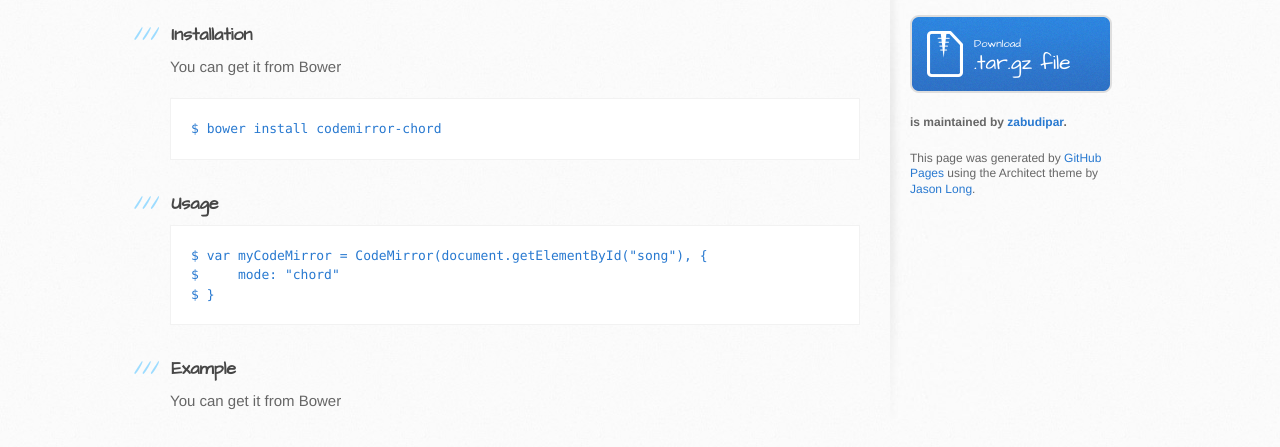
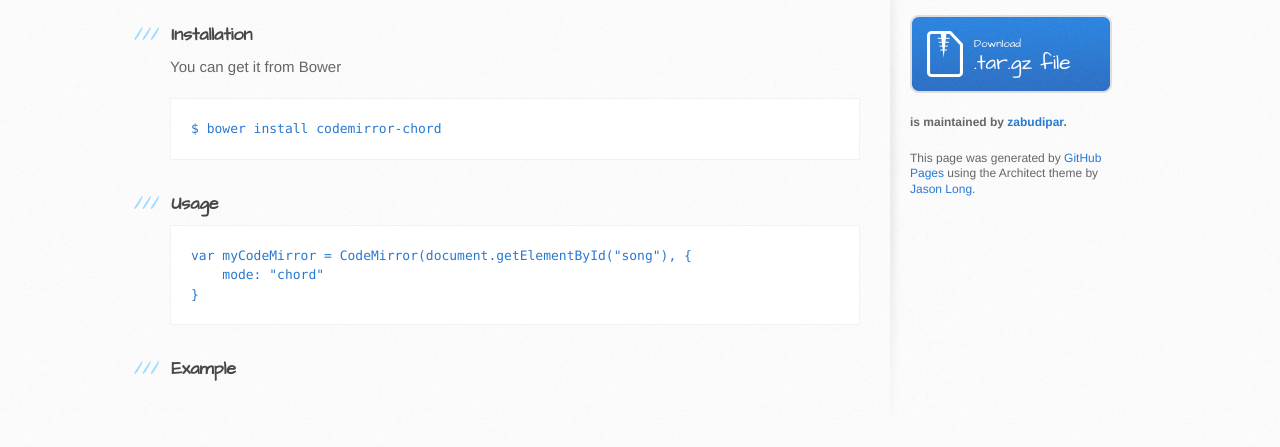
Before and after one commit to thetpaingwynn/codemirror-chord, a plain HTML site: page index.html in a window 1280 px wide. Shown: the part 389-836 px from the top of the page. Drawn offline with Linux system fonts and the light colour scheme.

```diff
--- a/index.html
+++ b/index.html
@@ -44,15 +44,13 @@
 <h3>
 <a name="usage" class="anchor" href="#usage"><span class="octicon octicon-link"></span></a>Usage</h3>
 
-<pre><code>$ var myCodeMirror = CodeMirror(document.getElementById("song"), {
-$     mode: "chord"
-$ }
+<pre><code>var myCodeMirror = CodeMirror(document.getElementById("song"), {
+    mode: "chord"
+}
 </code></pre>
 
 <h3>
 <a name="example" class="anchor" href="#example"><span class="octicon octicon-link"></span></a>Example</h3>
-
-<p>You can get it from Bower</p>
         </section>
 
         <aside id="sidebar">
```
Also changed, not shown: params.json (+1 -1 lines).
